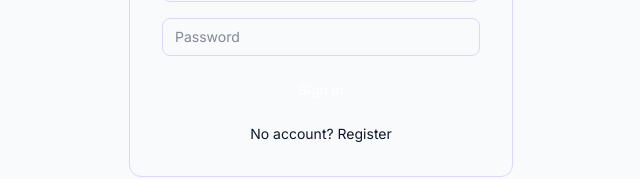
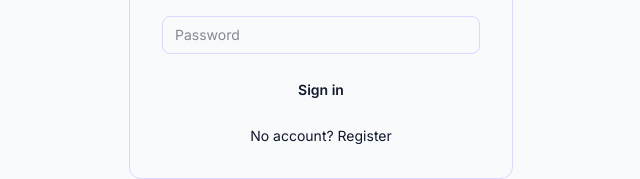
Before and after one commit to dexterR35/food-app, a React (Vite) app: page /login in a window 1280 px wide. Shown: the part 386-565 px from the top of the page, without its empty margins (319-959 px from the left). Built offline with nearby package versions, Linux system fonts and the light colour scheme.

Commit message:
feat: button v2 — 6 variants, inline-flex h-10, size prop, transition-colors

```diff
--- a/src/components/ui/Button.jsx
+++ b/src/components/ui/Button.jsx
@@ -1,16 +1,37 @@
 import { cn } from '../../utils/cn'
 
 const variants = {
-  primary:   'bg-food-accent hover:bg-food-accent-h text-white',
-  secondary: 'border border-food-border hover:border-food-accent text-food-text-s hover:text-food-text',
-  danger:    'bg-red-950 hover:bg-red-900 text-red-400',
+  primary:   'bg-food-accent hover:bg-food-accent-h text-food-text-inv',
+  secondary: 'border border-food-border hover:border-food-border-h text-food-text-s hover:text-food-text bg-transparent hover:bg-food-elevated',
+  danger:    'bg-food-crimson-d hover:bg-food-crimson/20 text-food-crimson border border-food-crimson/30',
+  success:   'bg-food-green-d hover:bg-food-green/20 text-food-green border border-food-green/30',
   ghost:     'text-food-text-m hover:text-food-text hover:bg-food-elevated',
+  link:      'text-food-accent hover:text-food-accent-h underline-offset-2 hover:underline p-0 h-auto',
 }
 
-export default function Button({ variant = 'primary', className, children, ...props }) {
+const sizes = {
+  sm: 'h-8 px-3 text-xs gap-1.5',
+  md: 'h-10 px-4 text-sm gap-2',
+  lg: 'h-11 px-5 text-sm gap-2',
+}
+
+export default function Button({
+  variant = 'primary',
+  size = 'md',
+  className,
+  children,
+  ...props
+}) {
   return (
     <button
-      className={cn('rounded-lg px-4 py-2 text-sm font-medium transition-colors disabled:opacity-40 disabled:cursor-not-allowed', variants[variant], className)}
+      className={cn(
+        'inline-flex items-center justify-center rounded-lg font-semibold',
+        'transition-colors duration-150',
+        'disabled:opacity-40 disabled:cursor-not-allowed',
+        variants[variant],
+        sizes[size],
+        className
+      )}
       {...props}
     >
       {children}
```
